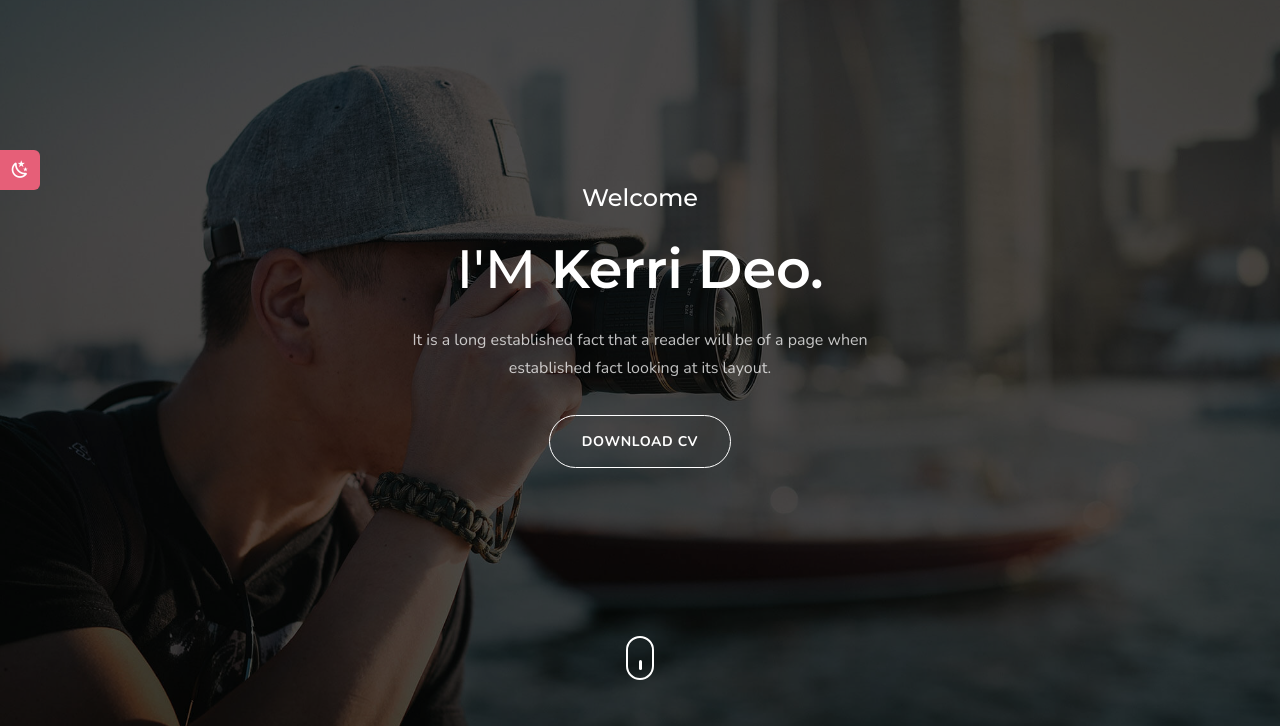
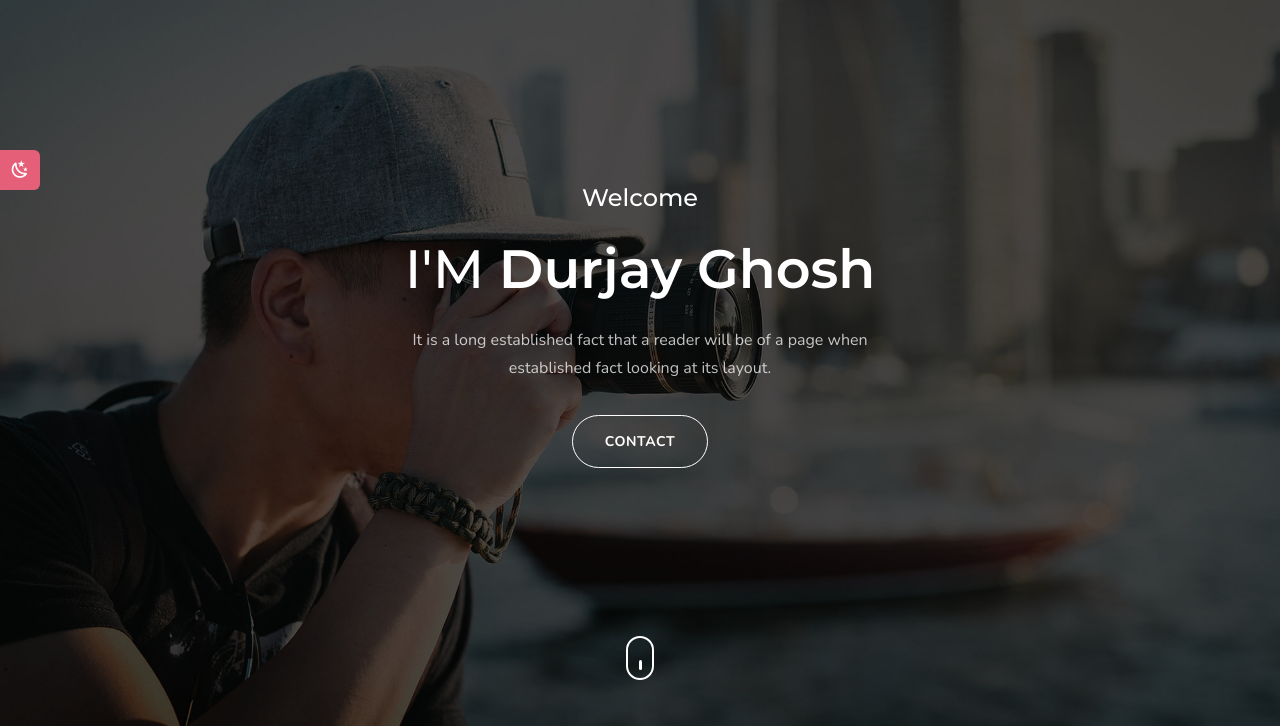
Before and after one commit to durjaygp/personal-portfolio, a plain HTML site: page index.html in a window 1280 px wide. Shown: the part 74-802 px from the top of the page. Drawn offline with nearby package versions, Linux system fonts and the light colour scheme; files whose address does not match are found by name.

Commit message:
update homepage

```diff
--- a/index.html
+++ b/index.html
@@ -3,7 +3,7 @@
 <head>
     <meta charset="UTF-8">
     <meta name="viewport" content="width=device-width, initial-scale=1">
-    <title>Kerri | Responsive Bootstrap 5.3.3 Personal Template</title>
+    <title> Personal </title>
     <meta name="description" content="Premium Responsive Bootstrap 5.3.3 Personal Template" />
     <meta name="keywords" content="bootstrap 5.3.3, premium, cv, personal, Portfolio, multipurpose" />
     <meta name="author" content="SRBThemes" />
@@ -89,10 +89,10 @@
                 <div class="col-lg-12">
                     <div class="text-center header-content mx-auto">
                         <h4 class="text-white first-title mb-4">Welcome</h4>
-                        <h1 class="header-name text-white text-capitalize mb-0">I'M <span class="simple-text-rotate fw-bold">Kerri Deo.,A Graphic Designer.,A Photographer.</span></h1>
+                        <h1 class="header-name text-white text-capitalize mb-0">I'M <span class="simple-text-rotate fw-bold">Durjay Ghosh</span></h1>
                         <p class="text-white mx-auto header-desc mt-4">It is a long established fact that a reader will be of a page when established fact looking at its layout.</p>
                         <div class="mt-4 pt-2">
-                            <a href="javascript:void(0)" class="btn btn-outline-white rounded-pill">Download Cv</a>
+                            <a href="#contact" class="btn btn-outline-white rounded-pill">Contact</a>
                         </div>
                     </div>
                 </div>
@@ -343,7 +343,7 @@
                 </div>
             </div>
             <div class="row mt-5">
-                <div class="col-lg-12">
+                <div class="col-lg-12" >
                     <div class="form-kerri contact_form">
                         <div id="message"></div>
                         <form method="post" action="https://kerrivpreview.netlify.app/html/php/contact.php" name="contact-form" id="working_form">
```
